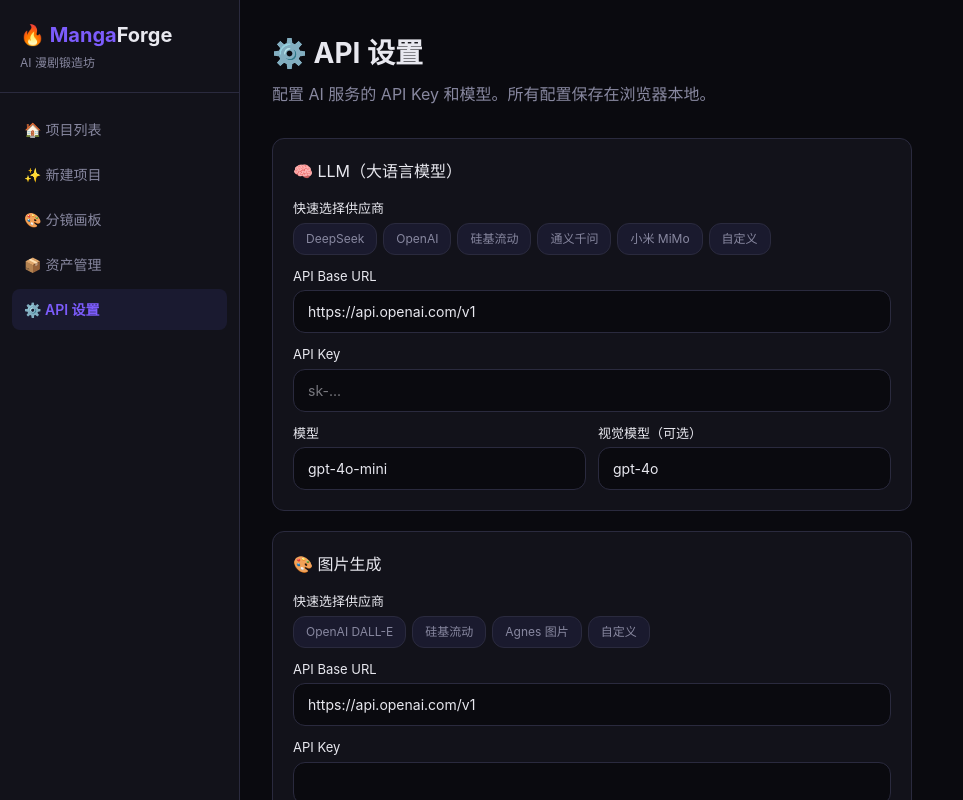
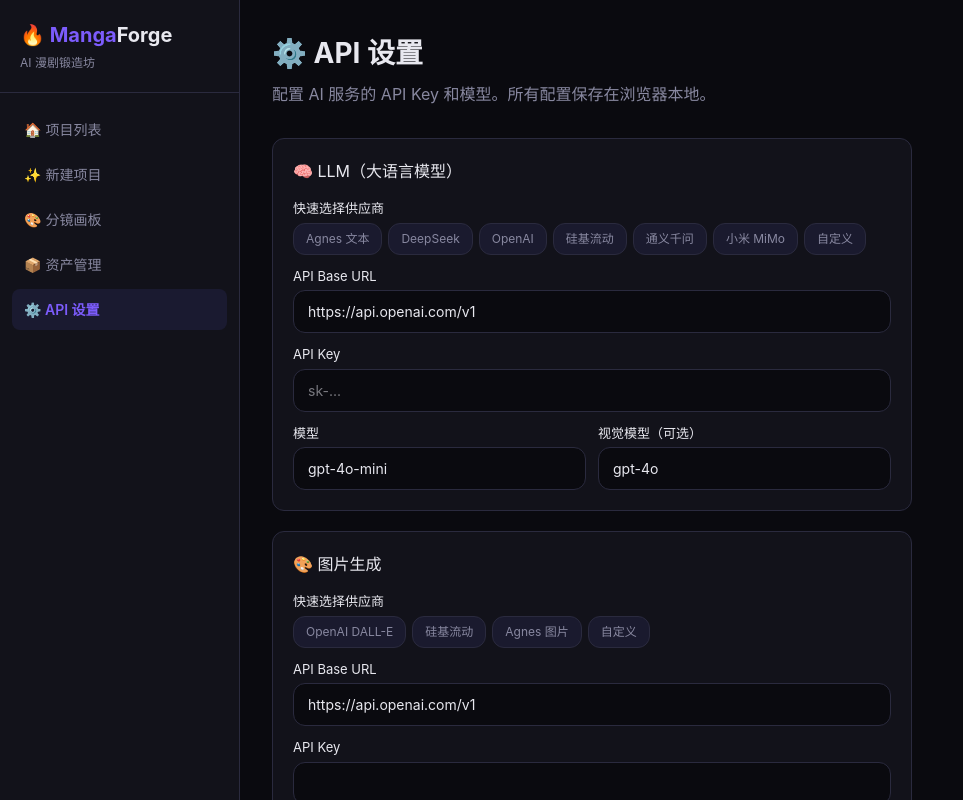
Before and after one commit to mengmeng110/mangaforge, a Next.js app: page /settings in a window 1280 px wide. Shown: the top 800 px of the page, without its empty margins (0-963 px from the left). Built offline with nearby package versions, Linux system fonts and the light colour scheme.

Commit message:
fix: Agnes baseUrl去掉/v1避免重复拼接+添加Agnes文本预设

```diff
--- a/src/app/settings/page.tsx
+++ b/src/app/settings/page.tsx
@@ -5,6 +5,7 @@ import { useState } from "react";
 
 // 常见 LLM 提供商预设
 const LLM_PRESETS = [
+  { name: "Agnes 文本", baseUrl: "https://apihub.agnes-ai.com/v1", model: "agnes-2.0-flash", visionModel: "" },
   { name: "DeepSeek", baseUrl: "https://api.deepseek.com", model: "deepseek-chat", visionModel: "" },
   { name: "OpenAI", baseUrl: "https://api.openai.com/v1", model: "gpt-4o-mini", visionModel: "gpt-4o" },
   { name: "硅基流动", baseUrl: "https://api.siliconflow.cn/v1", model: "deepseek-ai/DeepSeek-V3", visionModel: "deepseek-ai/DeepSeek-V3" },
--- a/src/lib/ai/engine.ts
+++ b/src/lib/ai/engine.ts
@@ -25,8 +25,10 @@ export interface VideoGenConfig {
 
 // 标准化 baseUrl — 自动补全路径
 function normalizeBaseUrl(raw: string): string {
-  // agnes 特殊处理：如果 baseUrl 包含 'apihub.agnes-ai.com'，直接返回不做替换
-  if (raw.includes("apihub.agnes-ai.com")) return raw;
+  // agnes 特殊处理：去掉末尾 /v1，由调用方拼接具体路径
+  if (raw.includes("apihub.agnes-ai.com")) {
+    return raw.replace(/\/+$/, "").replace(/\/v1$/, "");
+  }
 
   let url = raw.replace(/\/\/+$/, "");
   // 如果用户填了 /v1 结尾，去掉（后面会加）
```
